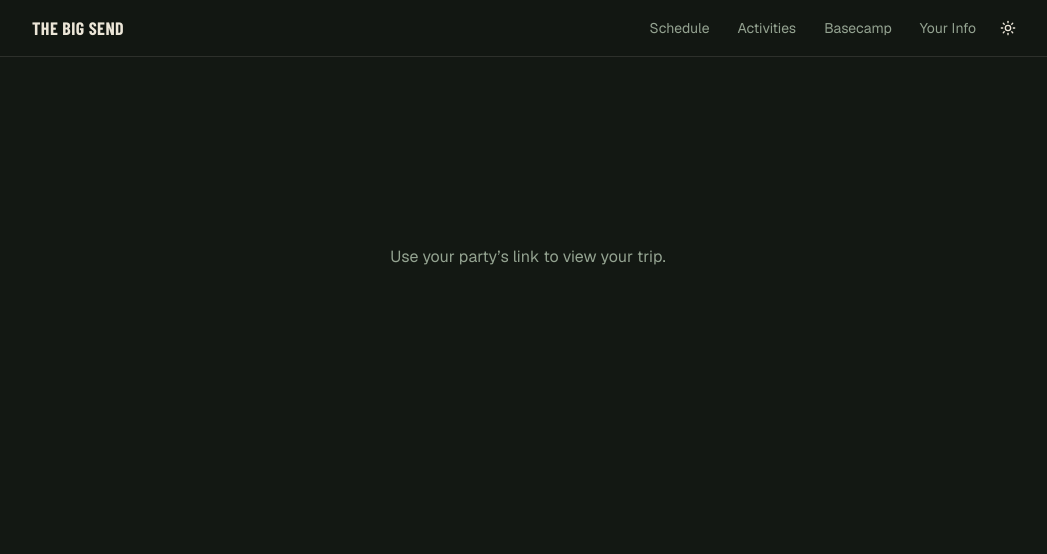
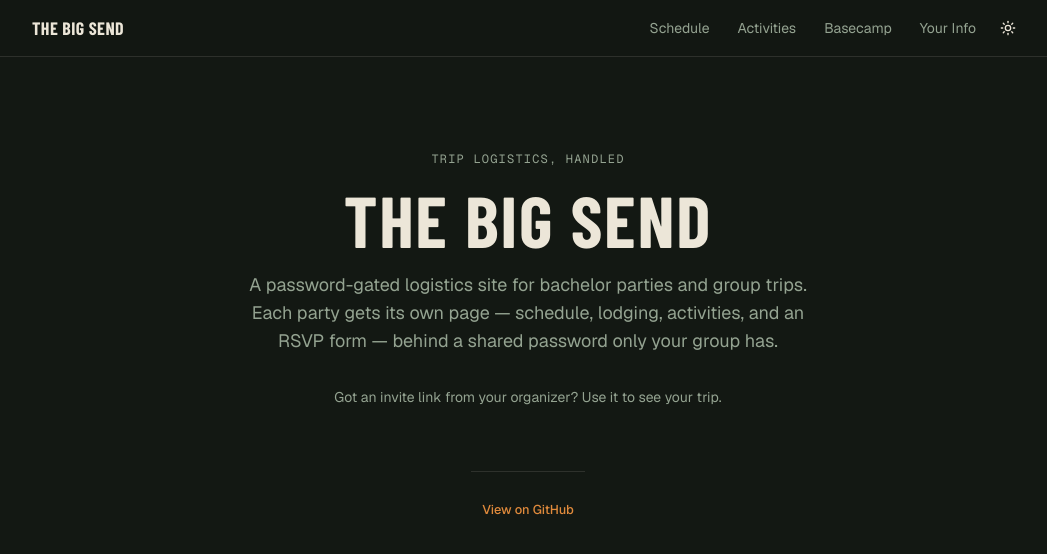
Before and after one commit to narulaskaran/bachelor-party, a Next.js app: page / in a window 1280 px wide. Shown: the top 554 px of the page, without its empty margins (112-1159 px from the left). Built offline with nearby package versions, Linux system fonts and the light colour scheme; no server answers.

Commit message:
feat: render LandingView on the logged-out root page

```diff
--- a/app/page.tsx
+++ b/app/page.tsx
@@ -1,18 +1,13 @@
 import { getCurrentParty } from "@/lib/current-party";
 import { PartyView } from "@/components/party-view";
+import { LandingView } from "@/components/landing-view";
 
 export const dynamic = "force-dynamic";
 
 export default async function Page() {
   const current = await getCurrentParty();
   if (!current) {
-    return (
-      <div className="mx-auto flex min-h-[50vh] max-w-5xl items-center justify-center px-4 text-center">
-        <p className="text-muted-foreground">
-          Use your party&rsquo;s link to view your trip.
-        </p>
-      </div>
-    );
+    return <LandingView />;
   }
 
   return <PartyView content={current.content} />;
```
